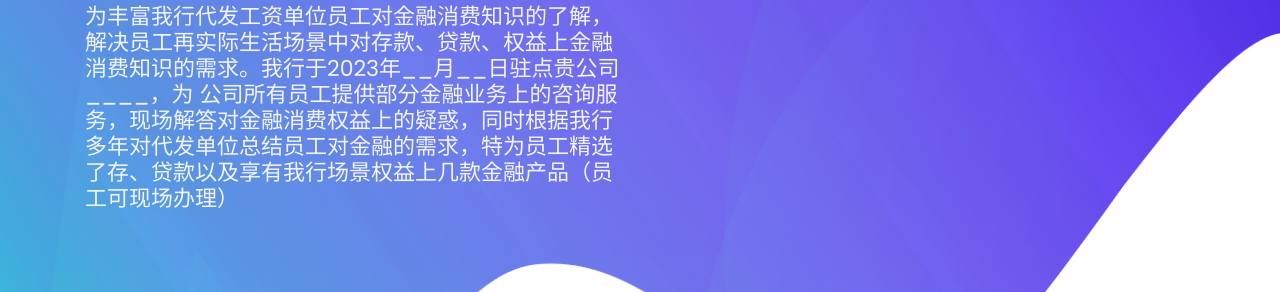
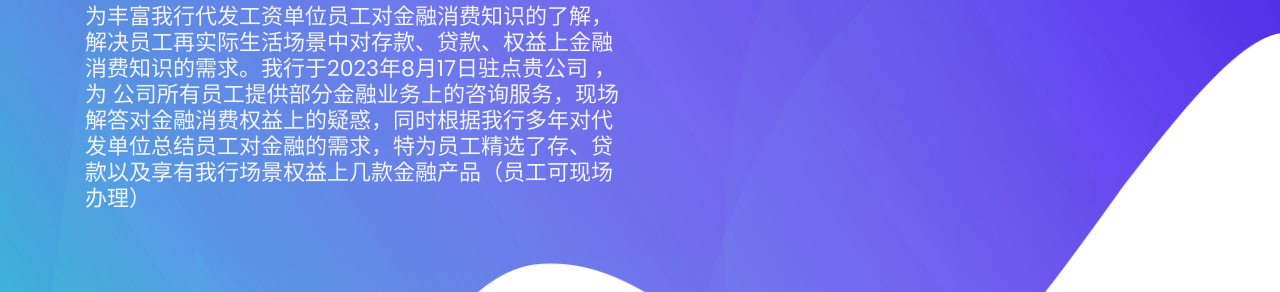
Before and after one commit to yazhoupromise/ccb.github.io, a plain HTML site: page index.html in a window 1280 px wide. Shown: the part 508-800 px from the top of the page. Drawn offline with Linux system fonts and the light colour scheme.

Commit message:
index.html

```diff
--- a/index.html
+++ b/index.html
@@ -93,7 +93,7 @@
                         <div class="hero-text">
                             <h2><i>善建者行</i> <br/><br/<span style="font-size: 60px;">我们在一“企”</span></h2>
                             <p style="font-size: 28px;">送暑迎秋添凉爽，携手共谱银企情</p>
-                           <p style="font-size: 22px;">为丰富我行代发工资单位员工对金融消费知识的了解，解决员工再实际生活场景中对存款、贷款、权益上金融消费知识的需求。我行于2023年__月__日驻点贵公司____，为
+                           <p style="font-size: 22px;">为丰富我行代发工资单位员工对金融消费知识的了解，解决员工再实际生活场景中对存款、贷款、权益上金融消费知识的需求。我行于2023年8月17日驻点贵公司    ，为
                                公司所有员工提供部分金融业务上的咨询服务，现场解答对金融消费权益上的疑惑，同时根据我行多年对代发单位总结员工对金融的需求，特为员工精选了存、贷款以及享有我行场景权益上几款金融产品（员工可现场办理）
                            </p>
                         </div>
```
